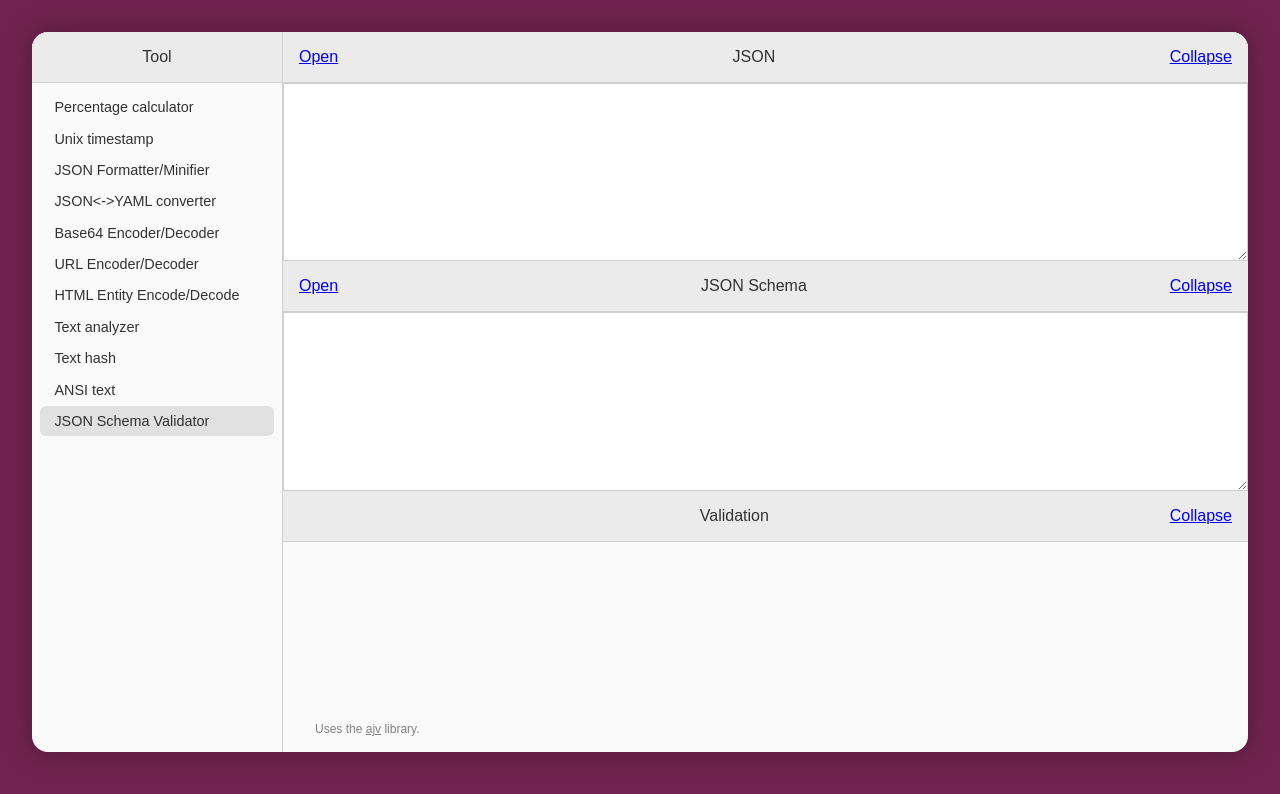
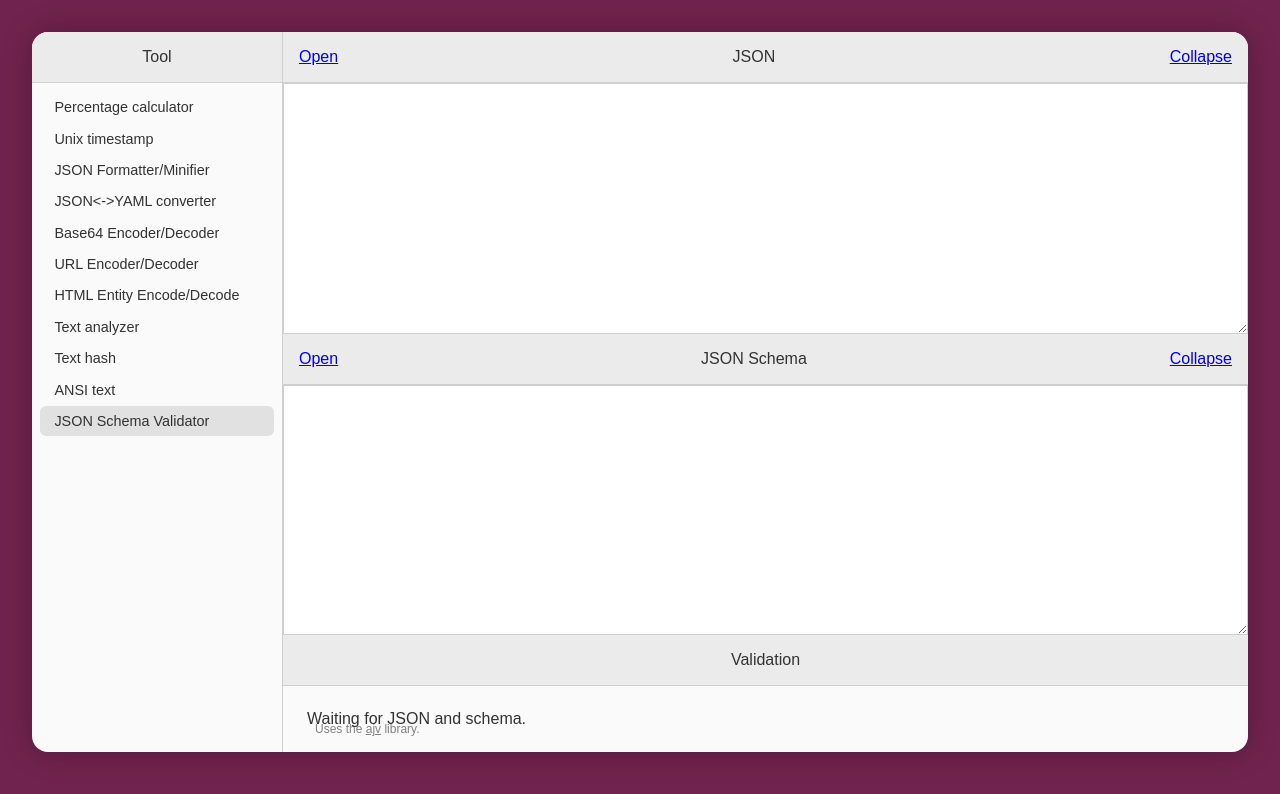
Before and after one commit to eliandoran/toolkit, a SvelteKit app: page /json-schema in a window 1280 px wide. Shown: the top 794 px of the page. Built offline with nearby package versions, Linux system fonts and the light colour scheme.

Commit message:
json-schema: Improve layout of validation list

```diff
--- a/src/lib/components/stack-view.svelte
+++ b/src/lib/components/stack-view.svelte
@@ -2,6 +2,7 @@
     export let title;
     export let height = "100%";
     export let hasPadding = true;
+    export let isCollapsible = true;
 
     let isExpanded = true;
 
@@ -14,7 +15,9 @@
     <slot name="header-left" />
     <h2>{title}</h2>
     <slot name="header-right" />
-    <a href="#" on:click={toggleCollapse}>{ isExpanded ? "Collapse" : "Expand" }</a>
+    {#if isCollapsible}
+        <a href="#" on:click={toggleCollapse}>{ isExpanded ? "Collapse" : "Expand" }</a>
+    {/if}
 </header>
 
 <div class="inner-wrapper"
--- a/src/routes/json-schema/+page.svelte
+++ b/src/routes/json-schema/+page.svelte
@@ -85,12 +85,14 @@
         <WarningBox message="{inputSchemaParsingLog}" />
     </StackView>
 
-    <StackView title="Validation">
+    <StackView title="Validation" isCollapsible={false} height="auto">
         <div class="output">
             {#if isValid === true}
                 <p>✅ The JSON is valid against the schema.</p>
             {:else if isValid === false}
                 <p>❌ The JSON is not valid against the schema.</p>
+            {:else}
+                <p>Waiting for JSON and schema.</p>
             {/if}
 
             <ValidationTable {validationErrors} />
@@ -111,4 +113,8 @@
         width: 100%;
         height: 100%;
     }
+
+    .output p {
+        margin: 0.5em;
+    }
 </style>
```
